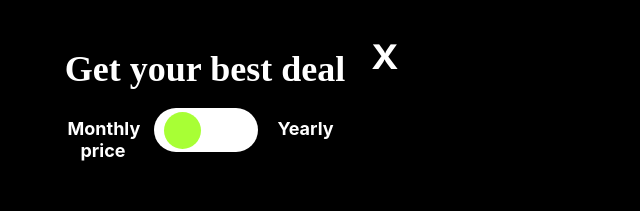
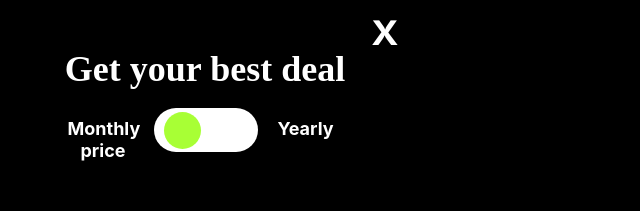
Before and after one commit to rukiyetunc/rukiyetunc.github.io, a plain HTML site: page Project/Pricing.html in a window 1280 px wide. Shown: the top 211 px of the page, 0-640 px from the left. Drawn offline with Linux system fonts and the light colour scheme.

Commit message:
added margin bottom

```diff
--- a/Project/Features.css
+++ b/Project/Features.css
@@ -152,6 +152,6 @@ margin-right: 2px;
     line-height: 140%;
     /* or 25px */
     border-radius: 40px;
-
+    margin-bottom: 300px;
 
 }
--- a/Project/Pricing.css
+++ b/Project/Pricing.css
@@ -10,9 +10,9 @@ body{
 .btn-close{
     position: absolute;
     left: 363px;
-    top: 10px;
+    top: 5px;
     padding-top: 0px;
-    margin-top:10px ;
+    margin-top:-9px ;
     font-size: 42px;
     width: 60px;
     height: 65px;
```
